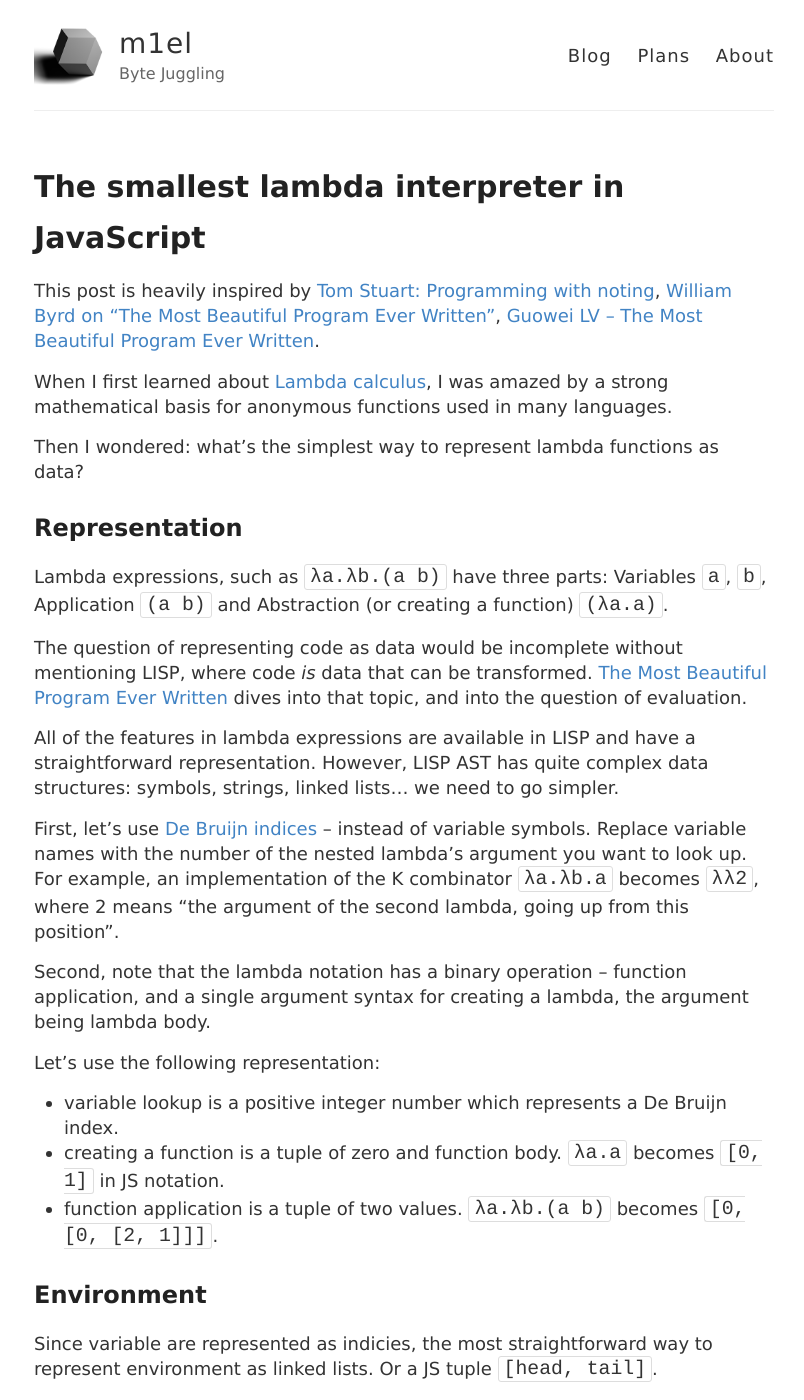
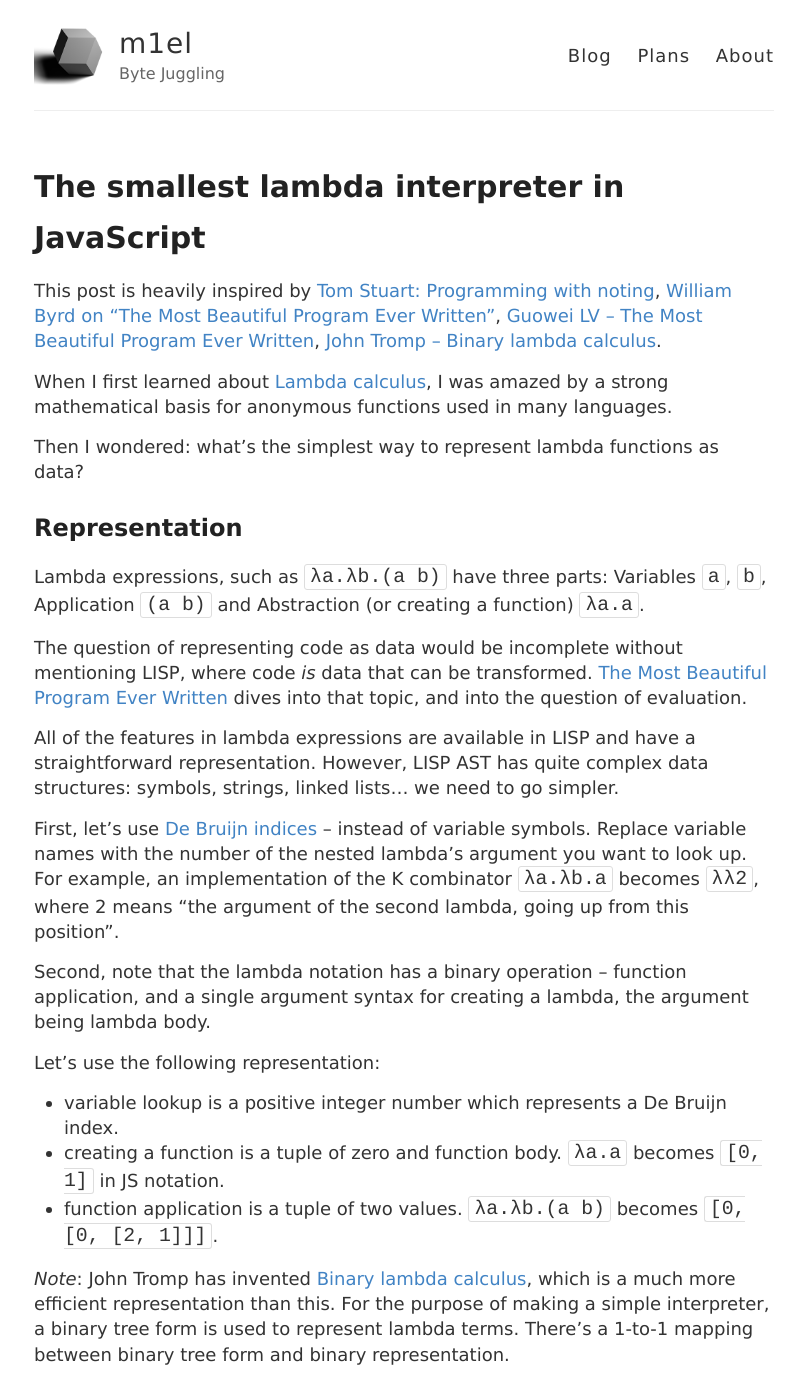
Before and after one commit to m1el/m1el.github.io, a Jekyll site: the page built from _posts/2018-01-25-smallest-lambda-eval.md, in a window 1280 px wide and 1400 px high. Shown: the whole window, without its empty margins (236-1040 px from the left). Built offline with Jekyll 4.4.1, drawn with Linux system fonts in a browser that asks for light colours; some of the changed text lies outside the part shown.

Commit message:
added a link to Tromp's BLC

```diff
--- a/_posts/2018-01-25-smallest-lambda-eval.md
+++ b/_posts/2018-01-25-smallest-lambda-eval.md
@@ -8,7 +8,8 @@ date: 2018-01-25 00:21
 This post is heavily inspired by
 [Tom Stuart: Programming with noting][1],
 [William Byrd on "The Most Beautiful Program Ever Written"][2],
-[Guowei LV -- The Most Beautiful Program Ever Written][3].
+[Guowei LV -- The Most Beautiful Program Ever Written][3],
+[John Tromp -- Binary lambda calculus][7].
 
 When I first learned about [Lambda calculus][4], I was amazed by a strong mathematical basis for anonymous functions used in many languages.
 
@@ -18,7 +19,7 @@ Then I wondered: what's the simplest way to represent lambda functions as data?
 
 ## Representation
 
-Lambda expressions, such as `λa.λb.(a b)` have three parts: Variables `a`, `b`, Application `(a b)` and Abstraction (or creating a function) `(λa.a)`.
+Lambda expressions, such as `λa.λb.(a b)` have three parts: Variables `a`, `b`, Application `(a b)` and Abstraction (or creating a function) `λa.a`.
 
 The question of representing code as data would be incomplete without mentioning LISP, where code *is* data that can be transformed.
 [The Most Beautiful Program Ever Written][3] dives into that topic, and into the question of evaluation.
@@ -37,6 +38,10 @@ Let's use the following representation:
 - variable lookup is a positive integer number which represents a De Bruijn index.
 - creating a function is a tuple of zero and function body. `λa.a` becomes `[0, 1]` in JS notation.
 - function application is a tuple of two values. `λa.λb.(a b)` becomes `[0, [0, [2, 1]]]`.
+
+*Note*: John Tromp has invented [Binary lambda calculus][7], which is a much more efficient representation than this.
+For the purpose of making a simple interpreter, a binary tree form is used to represent lambda terms.
+There's a 1-to-1 mapping between binary tree form and binary representation.
 
 ## Environment
 
@@ -260,6 +265,8 @@ There's almost no applications for this in the real world except for learning ho
 
 - Write a parser that can translate lambda expressions into this form.
 
+- Write a parser for [Binary Lambda Calculus][7]
+
 - Write a lazy evaluator.
 
 - Implement an evaluator without using lambda functions provided by the language.
```
Also changed, not shown: other parts of _posts/2018-01-25-smallest-lambda-eval.md (+1 -0 lines).
